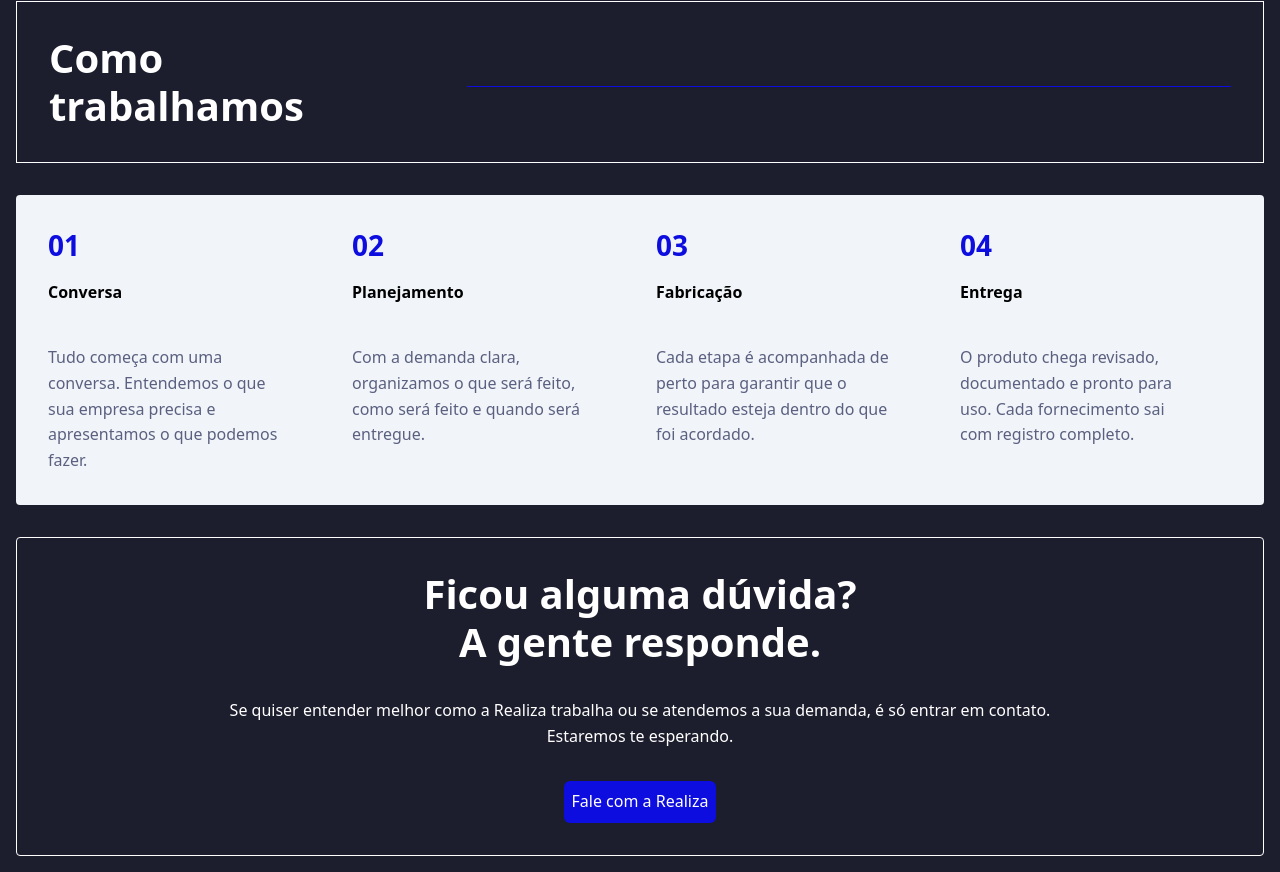
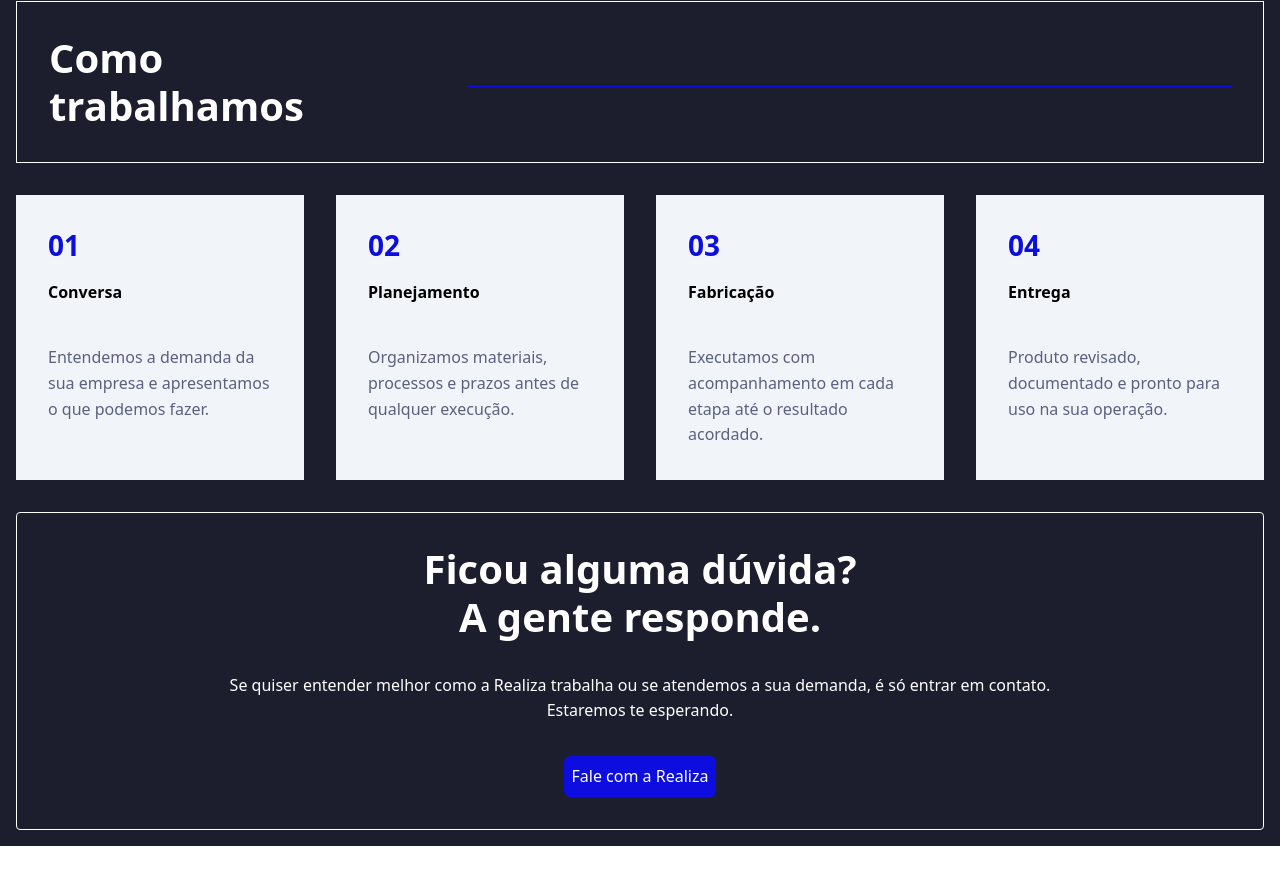
Before and after one commit to FragaTheus/caldeiraria-realiza-site-institucional, a Next.js app: page / in a window 1280 px wide. Shown: the part 1640-2512 px from the top of the page. After the commit the page ends 2486 px from the top, so only its background shows below. Built offline with nearby package versions, Linux system fonts and the light colour scheme.

Commit message:
feat: Implementando rota wpp

```diff
--- a/src/features/home/components/how-we-work-card.tsx
+++ b/src/features/home/components/how-we-work-card.tsx
@@ -12,7 +12,7 @@ export interface GridContentProps {
 
 const GridContent = ({ step, title, description }: GridContentProps) => {
   return (
-    <div className="flex flex-col relative">
+    <article className="flex flex-col relative bg-surface p-4 lg:p-8">
       <AnimateIcon>
         <h3 className="font-semibold text-primary">{step}</h3>
       </AnimateIcon>
@@ -20,9 +20,9 @@ const GridContent = ({ step, title, description }: GridContentProps) => {
         <p className="font-semibold mt-4">{title}</p>
       </AnimateTitle>
       <AnimateDescription>
-        <p className="text-muted-light mt-10 mr-8">{description}</p>
+        <p className="text-muted-light mt-10">{description}</p>
       </AnimateDescription>
-    </div>
+    </article>
   );
 };
 
@@ -32,7 +32,7 @@ interface HowWeWorkCardProps {
 
 const HowWeWorkCard = ({ grids }: HowWeWorkCardProps) => {
   return (
-    <article className="bg-surface w-full rounded-sm p-4 lg:p-8 grid grid-cols-4 gap-8">
+    <article className="w-full grid grid-cols-4 gap-8">
       {grids.map((grid, index) => (
         <GridContent key={index} {...grid} />
       ))}
--- a/src/features/home/text-content/howWorkTextContent.json
+++ b/src/features/home/text-content/howWorkTextContent.json
@@ -4,22 +4,22 @@
     "step_1": {
       "step": "01",
       "title": "Conversa",
-      "description": "Tudo começa com uma conversa. Entendemos o que sua empresa precisa e apresentamos o que podemos fazer."
+      "description": "Entendemos a demanda da sua empresa e apresentamos o que podemos fazer."
     },
     "step_2": {
       "step": "02",
       "title": "Planejamento",
-      "description": "Com a demanda clara, organizamos o que será feito, como será feito e quando será entregue."
+      "description": "Organizamos materiais, processos e prazos antes de qualquer execução."
     },
     "step_3": {
       "step": "03",
       "title": "Fabricação",
-      "description": "Cada etapa é acompanhada de perto para garantir que o resultado esteja dentro do que foi acordado."
+      "description": "Executamos com acompanhamento em cada etapa até o resultado acordado."
     },
     "step_4": {
       "step": "04",
       "title": "Entrega",
-      "description": "O produto chega revisado, documentado e pronto para uso. Cada fornecimento sai com registro completo."
+      "description": "Produto revisado, documentado e pronto para uso na sua operação."
     }
   }
 }
--- a/src/features/home/wrapper/how-work-wrappers/how-we-work-wrapper.tsx
+++ b/src/features/home/wrapper/how-work-wrappers/how-we-work-wrapper.tsx
@@ -15,7 +15,7 @@ const HowWeWorkWrapper = () => {
         <HowWeWorkTitleCard title={textContent.process_section.section_title} />
       </ContainerLayout>
 
-      <div className="overflow-x-auto w-full">
+      <div className="overflow-x-auto w-full [&::-webkit-scrollbar]:hidden ">
         <ContainerLayout className="w-7xl!">
           <HowWeWorkCard grids={grids} />
         </ContainerLayout>
--- a/src/shared/components/ui/app-button.tsx
+++ b/src/shared/components/ui/app-button.tsx
@@ -1,3 +1,7 @@
+"use client";
+
+import { openWhatsApp } from "@/shared/hooks/use-wpp";
+
 const AppButtonSolid = ({
   children,
   className,
@@ -35,7 +39,8 @@ const CtaButton = ({
 }: React.ButtonHTMLAttributes<HTMLButtonElement>) => {
   return (
     <button
-      className={`bg-muted hover:bg-green-500 active:bg-green-500 text-white text-p font-medium p-2 rounded-md cursor-pointer flex items-center justify-center gap-2 ${className} transition-all`}
+      onClick={() => openWhatsApp()}
+      className={`bg-muted hover:bg-green-500 active:bg-green-500 text-white text-p font-medium p-2 rounded-md cursor-pointer flex items-center justify-center gap-2 transition-all ${className}`}
       {...rest}
     >
       {children}
--- /dev/null
+++ b/src/shared/hooks/use-wpp.ts
@@ -0,0 +1,9 @@
+"use client"
+
+export const openWhatsApp = (message?: string) => {
+  const number = "5511953319812";
+  const text = encodeURIComponent(
+    message ?? "Olá, gostaria de saber mais sobre os serviços da Realiza.",
+  );
+  window.open(`https://wa.me/${number}?text=${text}`, "_blank");
+};
```
